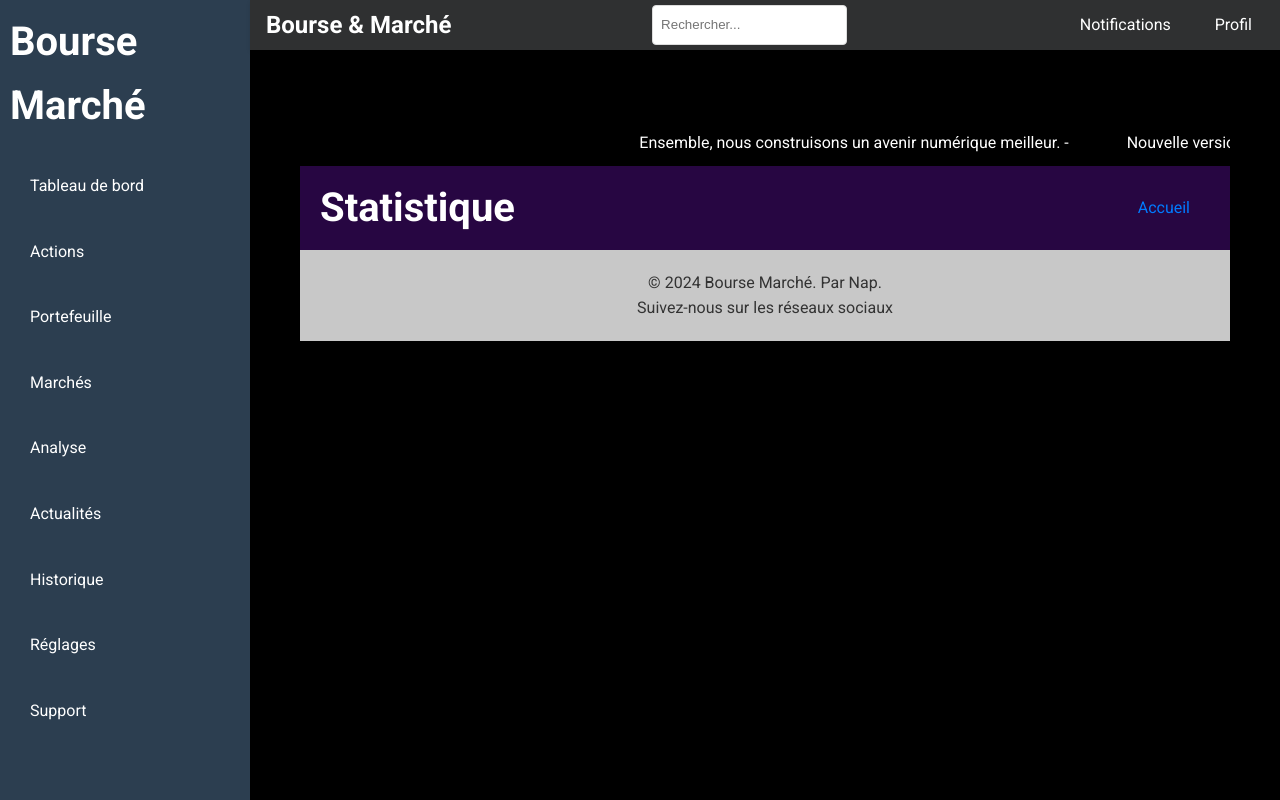
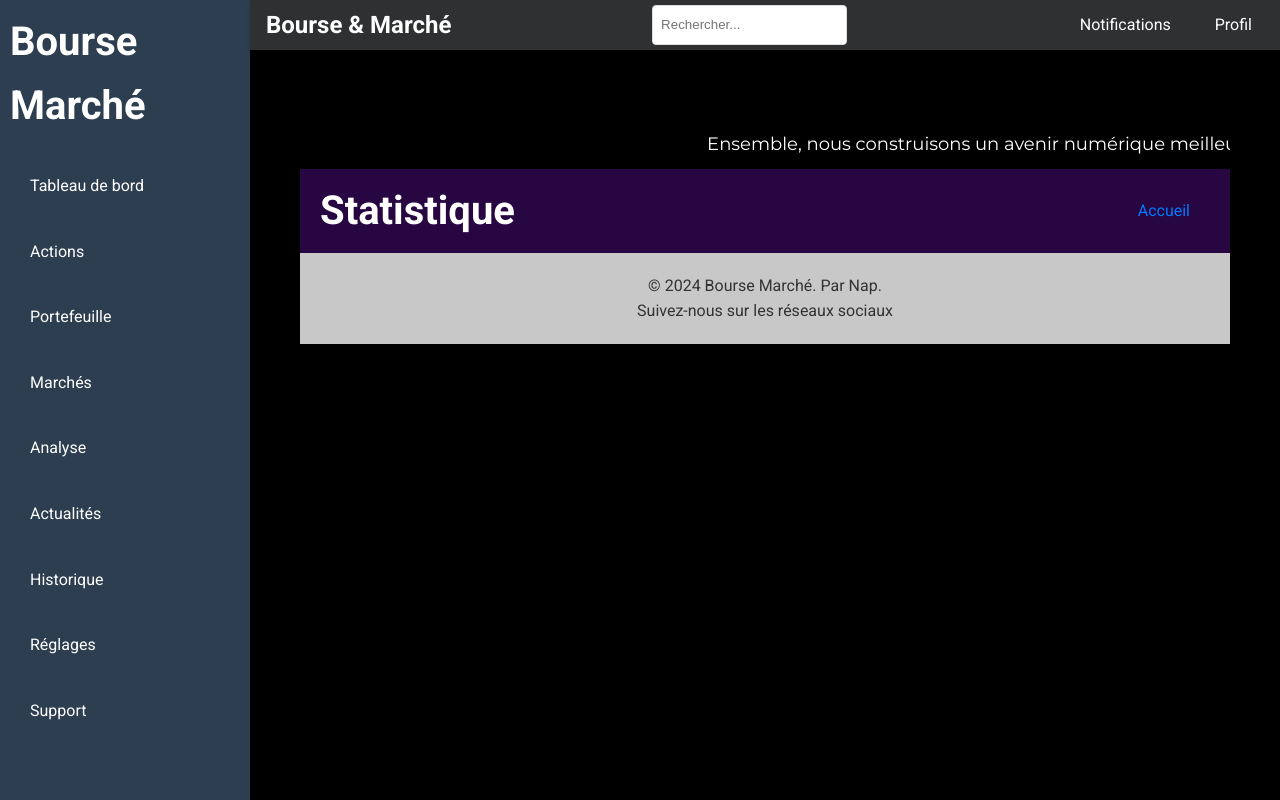
Before and after one commit to AnthonyNap/Bourse-March--FullStack, a React (Create React App) app in the folder BourseMarché/: page / in a window 1280 px wide. Built offline with nearby package versions, Linux system fonts and the light colour scheme; no server answers.

Commit message:
BourseMarch

```diff
--- a/BourseMarché/src/components/StyleCss/MessageTicker.css
+++ b/BourseMarché/src/components/StyleCss/MessageTicker.css
@@ -1,3 +1,5 @@
+@import url('https://fonts.googleapis.com/css?family=Montserrat:400,700&display=swap');
+
 .message-ticker {
     width: 100%;
     white-space: nowrap;
@@ -9,11 +11,28 @@
 
 .message-ticker span {
     display: inline-block;
+    font-size: 18px;
+    font-family: 'Montserrat', sans-serif;
     padding-right: 50px;
-    animation: ticker 35s linear infinite;
+    animation: ticker 45s linear infinite;
 }
 
 @keyframes ticker {
-    0% { transform: translate3d(100%, 0, 0);}
-    100% {transform: translate3d(-100%, 0, 0); }
+    0% {
+        transform: translateX(100%);
+        opacity: 0;
+    }
+    5% {
+        opacity: 1;
+    }
+    15% {
+        opacity: 1;
+    }
+    85% {
+        opacity: 1;
+    }
+    100% {
+        transform: translateX(-180%);
+        opacity: 0;
+    }
 }
```
